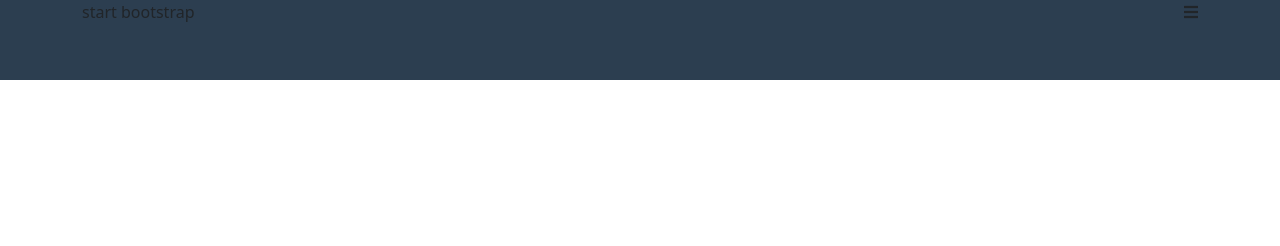
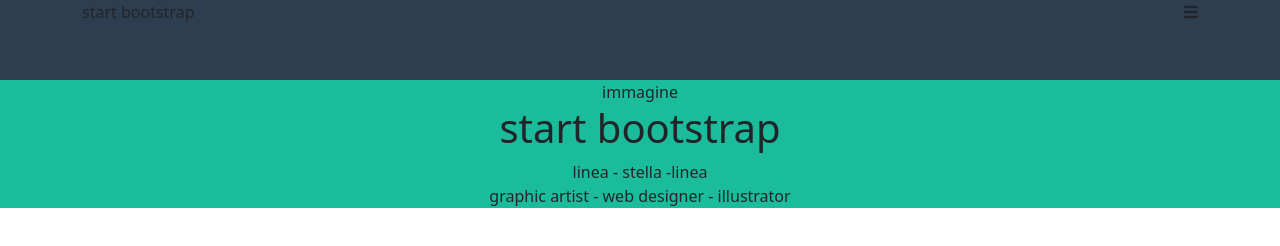
Before and after one commit to SydVic/-html-css-bootstrap-freelancer, a plain HTML site: page index.html in a window 1280 px wide. Drawn offline with nearby package versions, Linux system fonts and the light colour scheme.

Commit message:
aggiunto layout jumbotron

```diff
--- a/css/style.css
+++ b/css/style.css
@@ -3,3 +3,8 @@ header{
     height: 80px;
     background-color: #2c3e50;
 }
+
+/* JUMBOTRON */
+section.jumbotron{
+    background-color: #1abc9c;
+}
--- a/index.html
+++ b/index.html
@@ -13,6 +13,7 @@
     <link rel="stylesheet" href="css/style.css">
 </head>
 <body>
+    <!-- HEADER  -->
     <header>
         <div class="container">
             <div class="row">
@@ -29,5 +30,21 @@
             </div>
         </div>
     </header>
+    <!-- /HEADER  -->
+
+    <!-- SECTION JUMBOTRON -->
+    <section class="jumbotron">
+        <div class="jubotron-img text-center">
+            immagine
+        </div>
+        <div class="jumbotron-text text-center">
+            <h1>start bootstrap</h1>
+            <div class="line-star-line">
+                linea - stella -linea
+            </div>
+            <p>graphic artist - web designer - illustrator</p>
+        </div>
+    </section>
+    <!-- /SECTION JUMBOTRON -->
 </body>
 </html>
```
